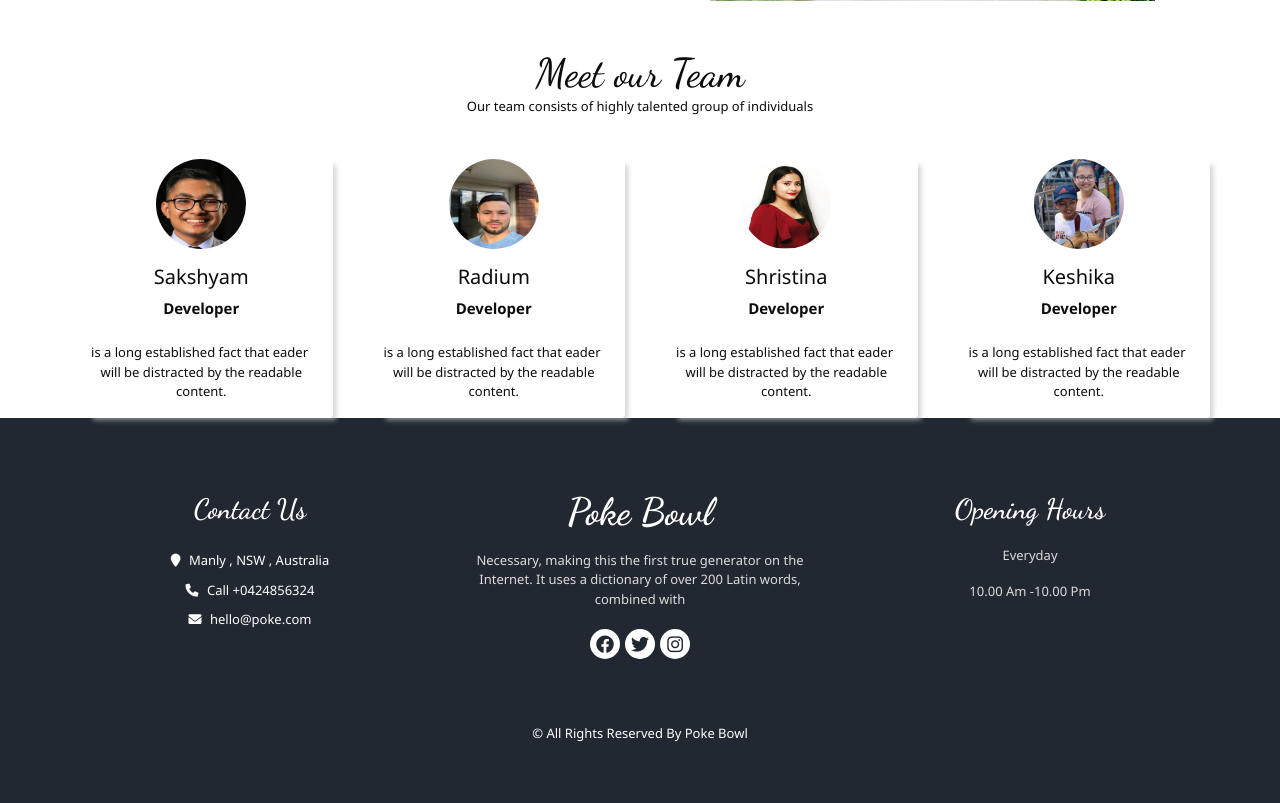
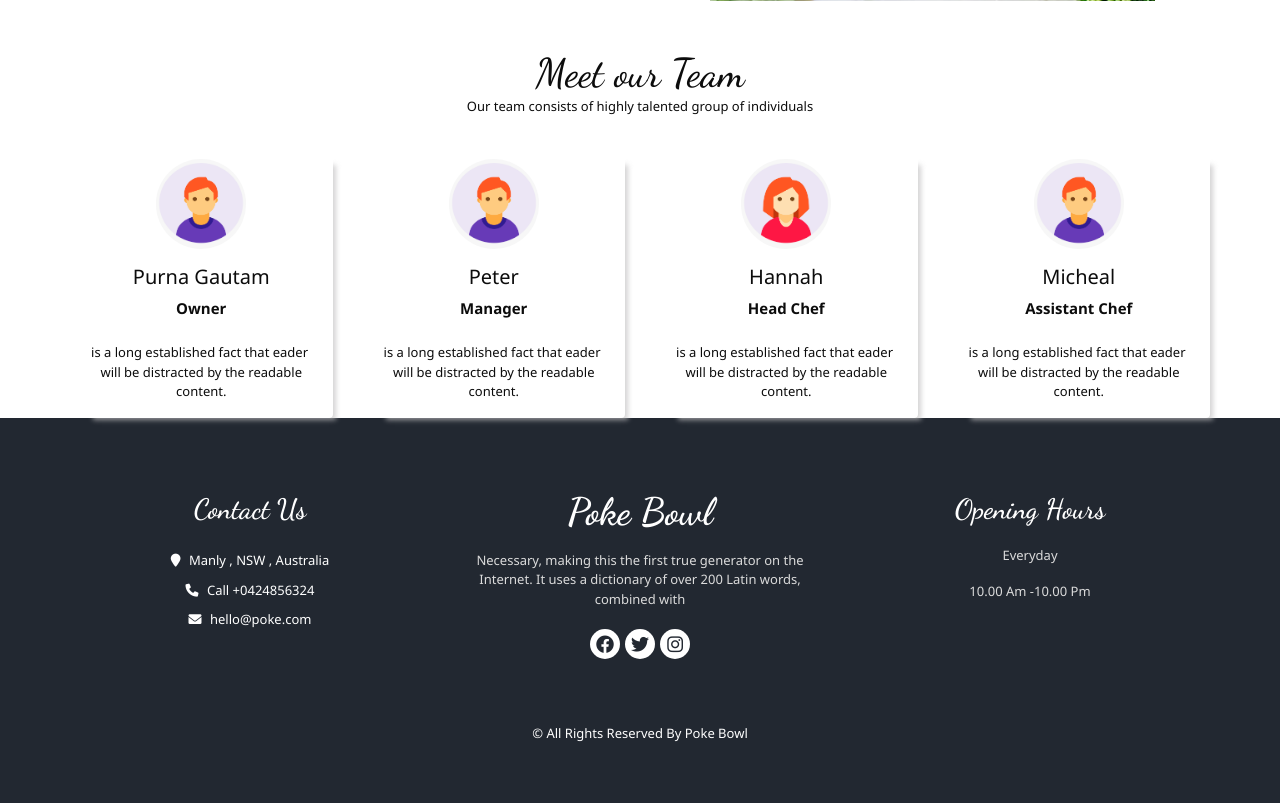
Before and after one commit to Sakshrestha/Poke_Bowl, a Django app: template customers/templates/customers/about.html in a window 1280 px wide. Shown: the part 923-1726 px from the top of the page. Run offline with Django 3.2, Linux system fonts and the light colour scheme; the template is opened without the code that fills it, so the values that code supplies are empty; some libraries are stand-ins or nearby versions.

Commit message:
About Changes

```diff
--- a/customers/templates/customers/about.html
+++ b/customers/templates/customers/about.html
@@ -55,29 +55,29 @@
 <div class="container mt-3">
     <div class="row">
         <div class="col-md-3">
-            <div class="bg-white p-3 text-center rounded box"><img class="img-responsive rounded-circle" src="{% static 'images/team/sakshyam.jpg' %}" width="90" height="90">
-                <h5 class="mt-3 name">Sakshyam</h5><span class="work d-block">Developer</span>
+            <div class="bg-white p-3 text-center rounded box"><img class="img-responsive rounded-circle" src="{% static 'images/team/1.png' %}" width="90" height="90">
+                <h5 class="mt-3 name">Purna Gautam</h5><span class="work d-block">Owner</span>
                 <div class="mt-4 about"><span>is a long established fact that eader&nbsp; will be distracted by the readable content.</span></div>
 
             </div>
         </div>
         <div class="col-md-3">
-          <div class="bg-white p-3 text-center rounded box"><img class="img-responsive rounded-circle" src="{% static 'images/team/radium.jpg' %}" width="90"  height="90">
-              <h5 class="mt-3 name">Radium </h5><span class="work d-block">Developer</span>
+          <div class="bg-white p-3 text-center rounded box"><img class="img-responsive rounded-circle" src="{% static 'images/team/1.png' %}" width="90"  height="90">
+              <h5 class="mt-3 name">Peter </h5><span class="work d-block">Manager</span>
               <div class="mt-4 about"><span>is a long established fact that eader&nbsp; will be distracted by the readable content.</span></div>
 
           </div>
       </div>
       <div class="col-md-3">
-        <div class="bg-white p-3 text-center rounded box"><img class="img-responsive rounded-circle" src="{% static 'images/team/shristina.JPG' %}" width="90" height="90">
-            <h5 class="mt-3 name">Shristina</h5><span class="work d-block">Developer</span>
+        <div class="bg-white p-3 text-center rounded box"><img class="img-responsive rounded-circle" src="{% static 'images/team/2.png' %}" width="90" height="90">
+            <h5 class="mt-3 name">Hannah</h5><span class="work d-block">Head Chef</span>
             <div class="mt-4 about"><span>is a long established fact that eader&nbsp; will be distracted by the readable content.</span></div>
 
         </div>
     </div>
     <div class="col-md-3">
-      <div class="bg-white p-3 text-center rounded box"><img class="img-responsive rounded-circle" src="{% static 'images/team/kristina.jpg' %}" width="90" height="90">
-          <h5 class="mt-3 name">Keshika</h5><span class="work d-block">Developer</span>
+      <div class="bg-white p-3 text-center rounded box"><img class="img-responsive rounded-circle" src="{% static 'images/team/1.png' %}" width="90" height="90">
+          <h5 class="mt-3 name">Micheal</h5><span class="work d-block">Assistant Chef</span>
           <div class="mt-4 about"><span>is a long established fact that eader&nbsp; will be distracted by the readable content.</span></div>
 
       </div>
```
Also changed, not shown: static/images/team/1.png (added), static/images/team/2.png (added).
